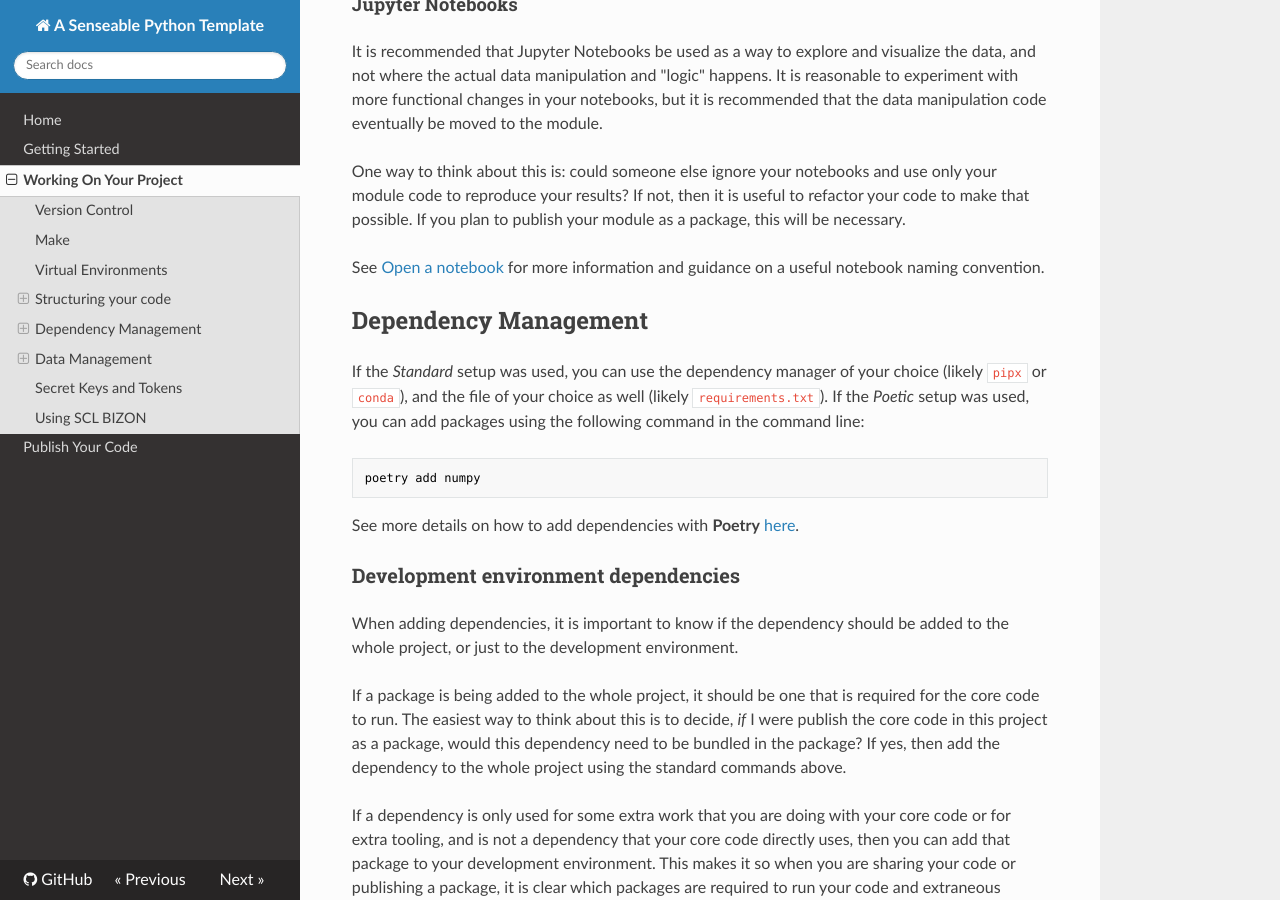
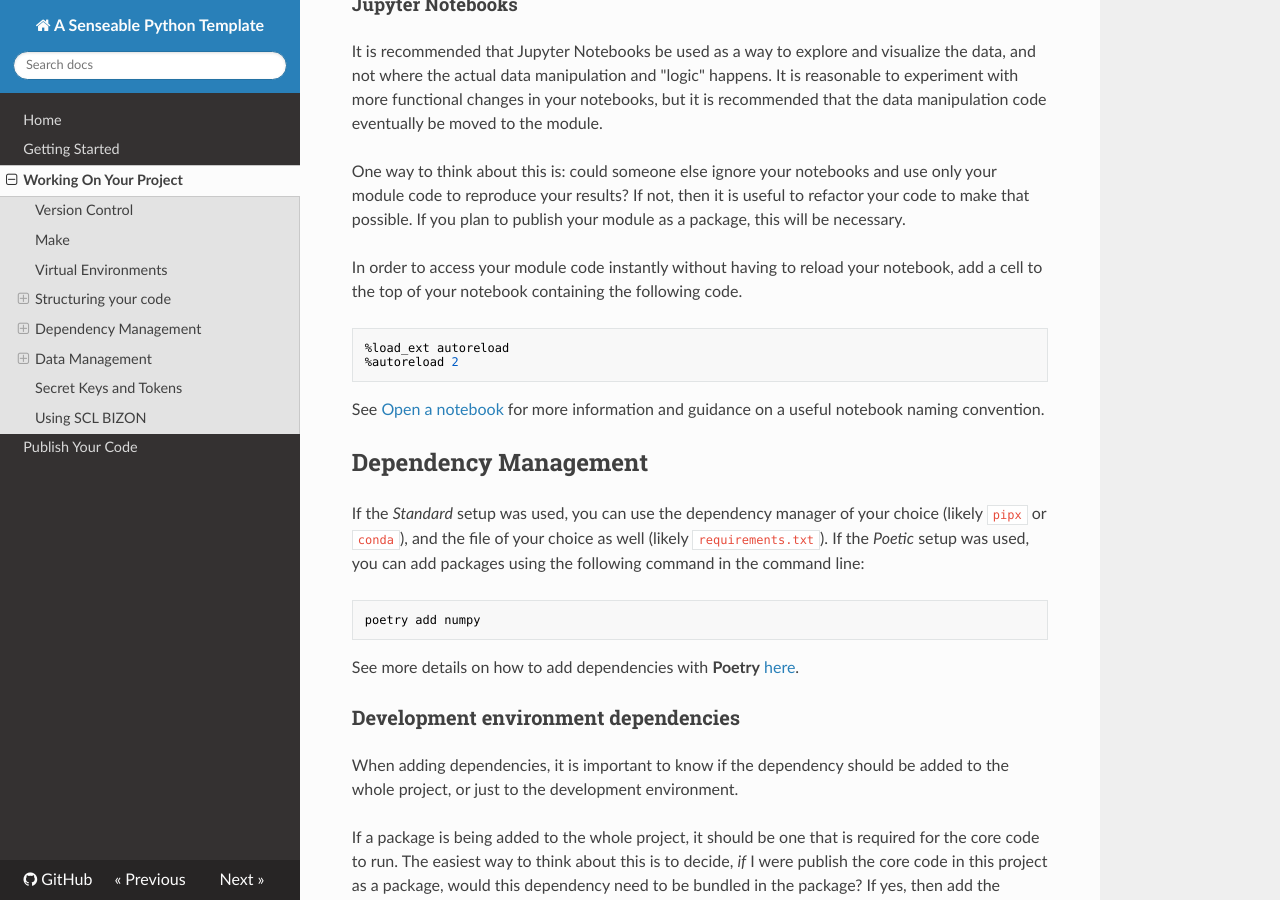
Before and after one commit to daydemir/senseable-python-template, an MkDocs documentation site: the page built from docs/using-your-project.md, in a window 1280 px wide and 900 px high, scrolled down 1476 px. Built offline with MkDocs 1.6.1, drawn with Linux system fonts in a browser that asks for light colours; nearby versions of some CDN libraries.

Commit message:
added autoreload for notebooks

````diff
--- a/docs/using-your-project.md
+++ b/docs/using-your-project.md
@@ -43,6 +43,12 @@ See [Refactoring code into shared modules](https://cookiecutter-data-science.dri
 It is recommended that Jupyter Notebooks be used as a way to explore and visualize the data, and not where the actual data manipulation and "logic" happens. It is reasonable to experiment with more functional changes in your notebooks, but it is recommended that the data manipulation code eventually be moved to the module.
 
 One way to think about this is: could someone else ignore your notebooks and use only your module code to reproduce your results? If not, then it is useful to refactor your code to make that possible. If you plan to publish your module as a package, this will be necessary.
+
+In order to access your module code instantly without having to reload your notebook, add a cell to the top of your notebook containing the following code.
+```python
+%load_ext autoreload
+%autoreload 2
+```
 
 See [Open a notebook](https://cookiecutter-data-science.drivendata.org/using-the-template/#open-a-notebook) for more information and guidance on a useful notebook naming convention.
 
````
